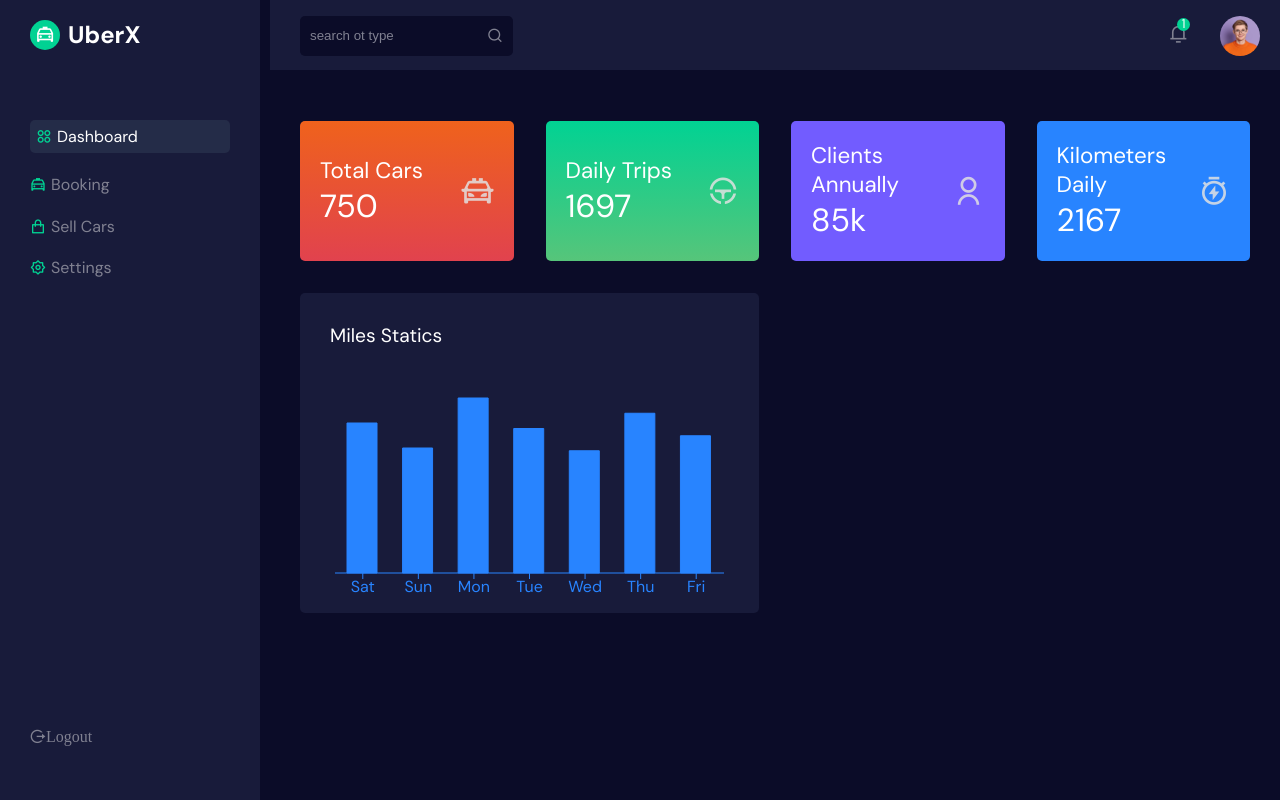
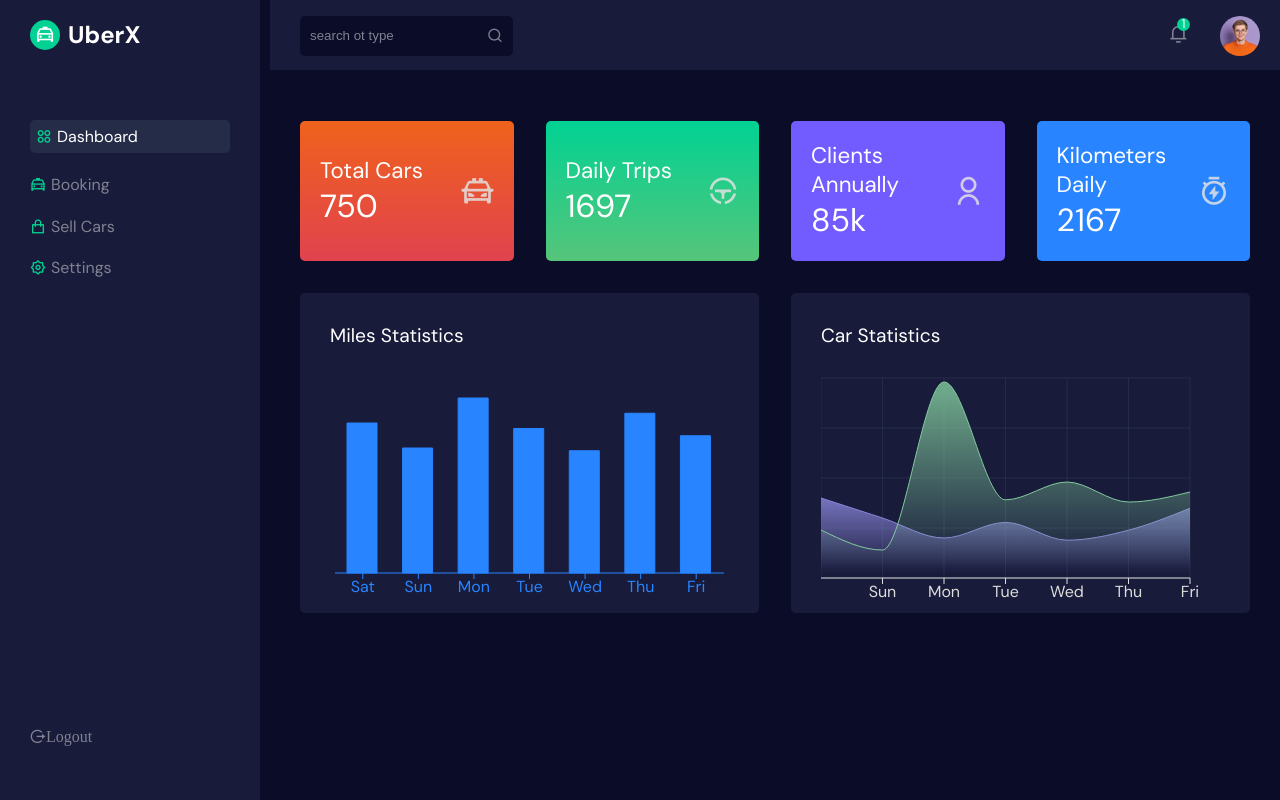
Before and after one commit to mariaemf/RetingyourCarReactJs, a React (Create React App) app: page /dashboard in a window 1280 px wide. Built offline with nearby package versions, Linux system fonts and the light colour scheme.

Commit message:
lib installation and use for clear aesthetics for graphics

```diff
--- a/src/charts/CarStatsChart.js
+++ b/src/charts/CarStatsChart.js
@@ -0,0 +1,52 @@
+import React from "react";
+import {
+  Area,
+  AreaChart,
+  CartesianGrid,
+  ResponsiveContainer,
+  Tooltip,
+  XAxis,
+} from "recharts";
+import carStaticsData from "../assets/dummy-data/carStatics";
+
+const CarStatsChart = () => {
+  return (
+    <ResponsiveContainer width="100%">
+      <AreaChart
+        data={carStaticsData}
+        margin={{ top: 10, right: 30, left: 0, bottom: 0 }}
+      >
+        <defs>
+          <linearGradient id="colorUv" x1="0" y1="0" x2="0" y2="1">
+            <stop offset="5%" stopColor="#8884d8" stopOpacity={0.8} />
+            <stop offset="95%" stopColor="#8884d8" stopOpacity={0} />
+          </linearGradient>
+          <linearGradient id="colorPv" x1="0" y1="0" x2="0" y2="1">
+            <stop offset="5%" stopColor="#82ca9d" stopOpacity={0.8} />
+            <stop offset="95%" stopColor="#82ca9d" stopOpacity={0} />
+          </linearGradient>
+        </defs>
+        <XAxis dataKey="name" stroke="#ddd" />
+
+        <CartesianGrid strokeDasharray="0" stroke="#b7ffe913" />
+        <Tooltip wrapperClassName="tooltip__style" cursor={false} />
+        <Area
+          type="monotone"
+          dataKey="week"
+          stroke="#8884d8"
+          fillOpacity={1}
+          fill="url(#colorUv)"
+        />
+        <Area
+          type="monotone"
+          dataKey="prevWeek"
+          stroke="#82ca9d"
+          fillOpacity={1}
+          fill="url(#colorPv)"
+        />
+      </AreaChart>
+    </ResponsiveContainer>
+  );
+};
+
+export default CarStatsChart;
--- a/src/pages/Dashboard.jsx
+++ b/src/pages/Dashboard.jsx
@@ -1,4 +1,5 @@
 import React from "react";
+import CarStatsChart from "../charts/CarStatsChart";
 import MileChart from "../charts/MileChart";
 import SingleCard from "../components/reuseable/SingleCard";
 import "../styles/dashboard.css";
@@ -40,8 +41,13 @@
 
         <div className="statics">
           <div className="stats">
-            <h3 className="stats__title">Miles Statics</h3>
+            <h3 className="stats__title">Miles Statistics</h3>
             <MileChart />
+          </div>
+
+          <div className="stats">
+            <h3 className="stats__title">Car Statistics</h3>
+            <CarStatsChart />
           </div>
         </div>
       </div>
```
